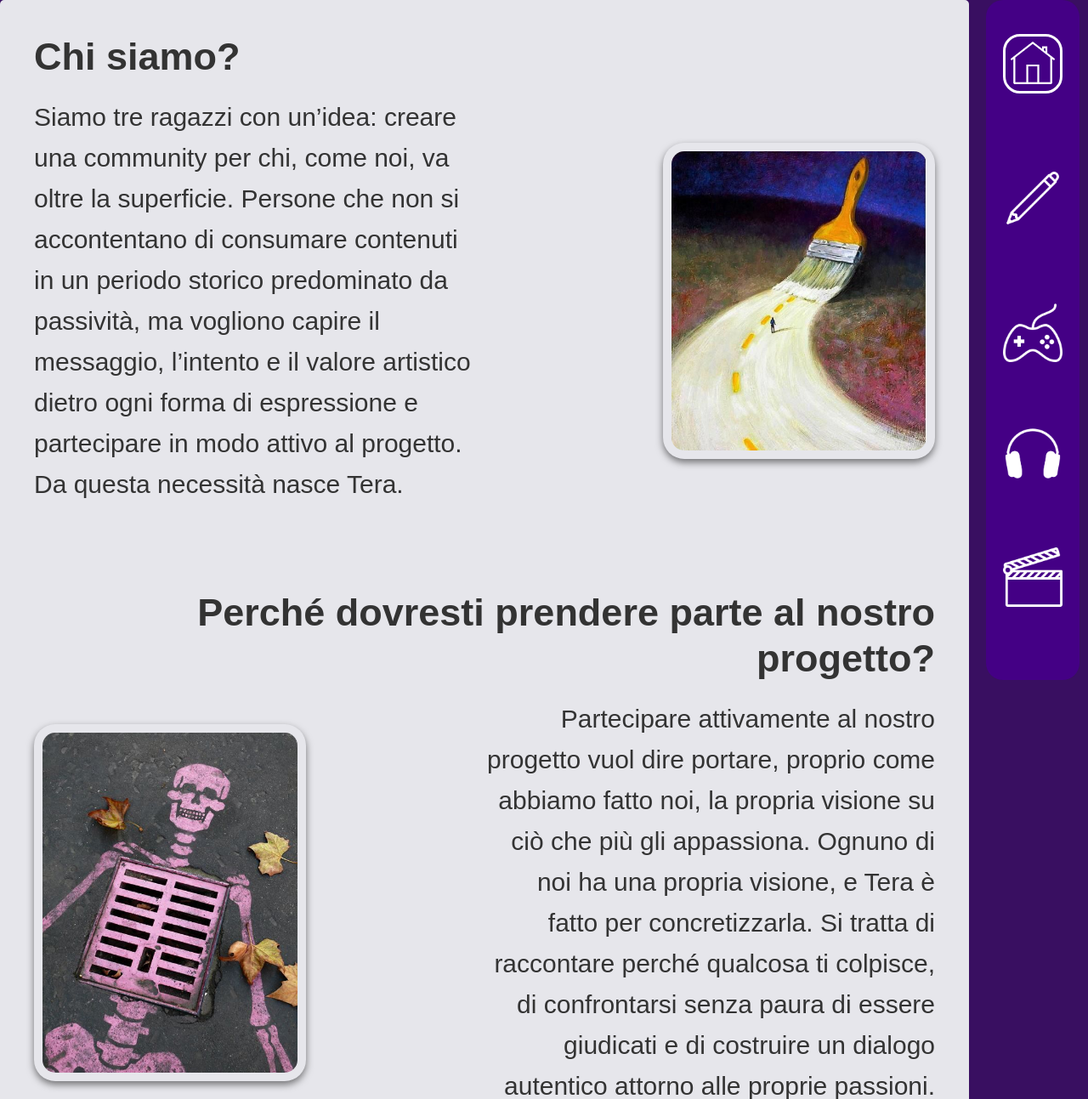
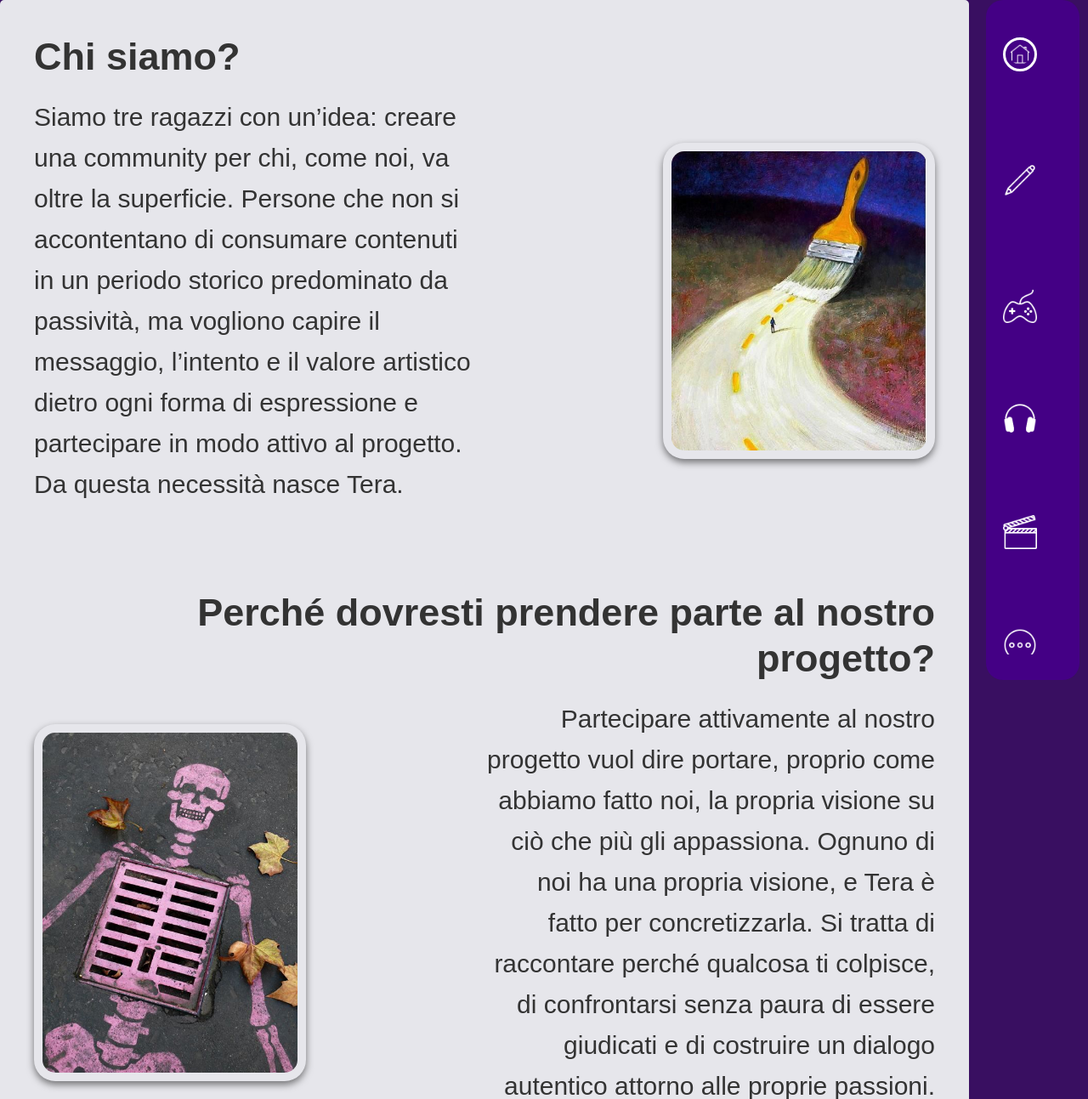
Before and after one commit to Michele-Pio-Russo/Tecnologie-Web-Gruppo-38, a PHP site: page /php/home.php in a window 1280 px wide. Shown: the part 120-1413 px from the top of the page at 85% size. Run offline with PHP 8.4, Linux system fonts and the light colour scheme.

Commit message:
Update home.css

```diff
--- a/css/home.css
+++ b/css/home.css
@@ -354,8 +354,8 @@ hr {
 }
 
 .menu .menu-itme img {
-    width: 70px;
-    height: 70px;
+    width: clamp(40px, 2.5vw, 80px);
+    height: clamp(40px, 2.5vw, 80px);
     margin-right: 10px;
     flex-shrink: 0;
 }
```
